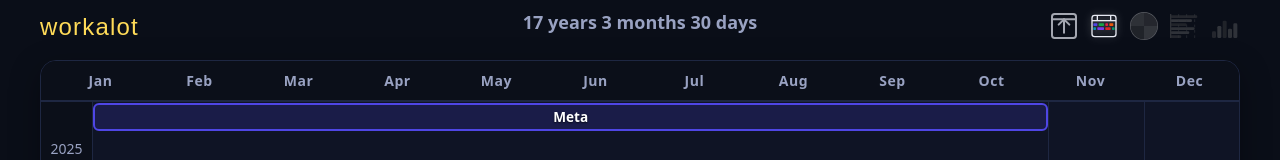
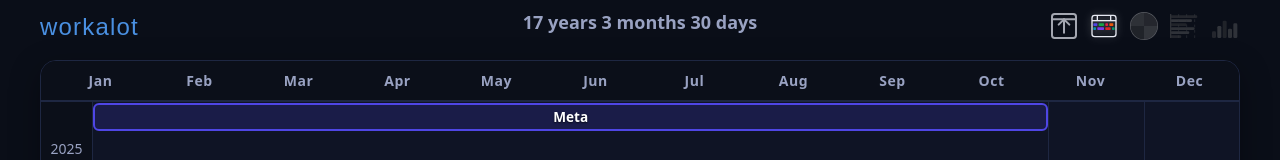
Before and after one commit to markrai/workalot, a plain HTML site: page index.html in a window 1280 px wide. Shown: the top 160 px of the page. Drawn offline with Linux system fonts and the light colour scheme; a web font is replaced by a local one.

Commit message:
logo color

```diff
--- a/index.html
+++ b/index.html
@@ -61,7 +61,7 @@
      top:-50px;
      left:0px;
      z-index:10;
-     color:#FFDB58;
+     color:#4A90E2;
      font-family:'BBH Sans Hegarty',sans-serif;
      font-size:24px;
      font-weight:400;
```
